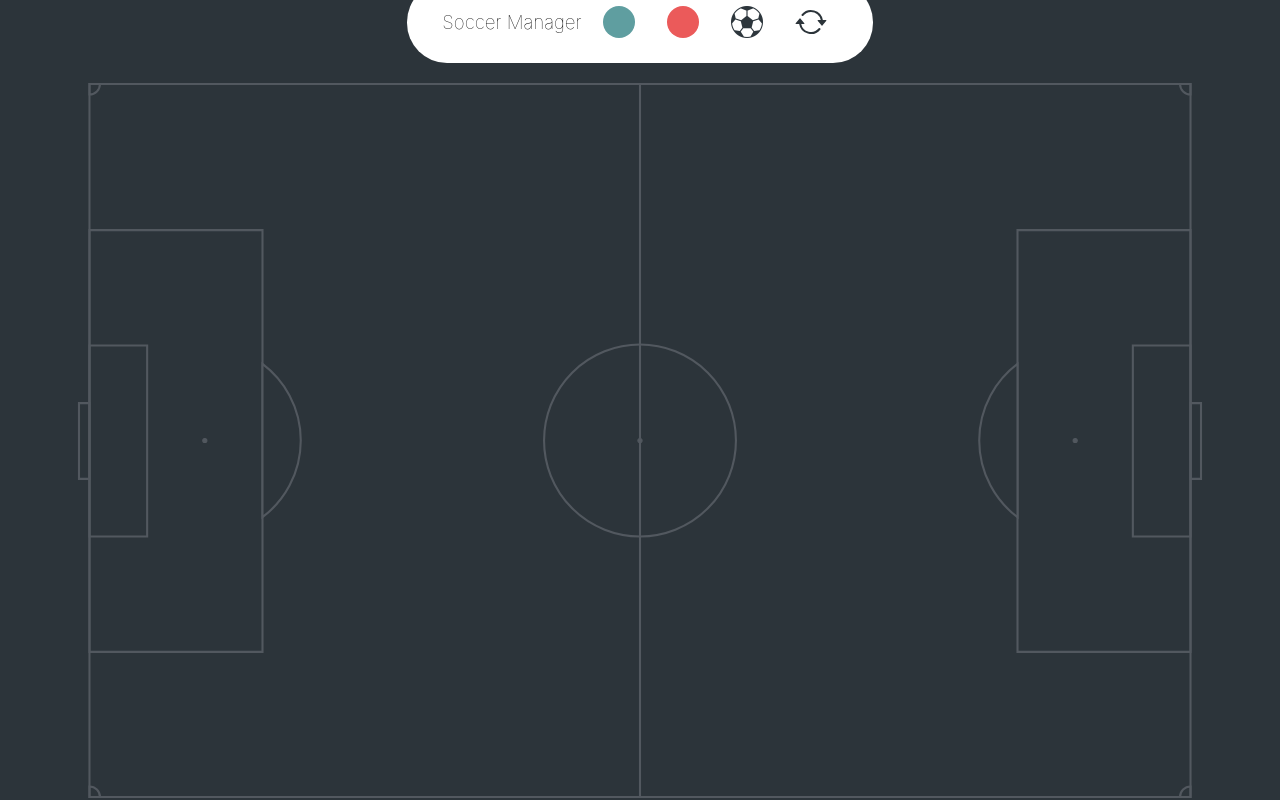
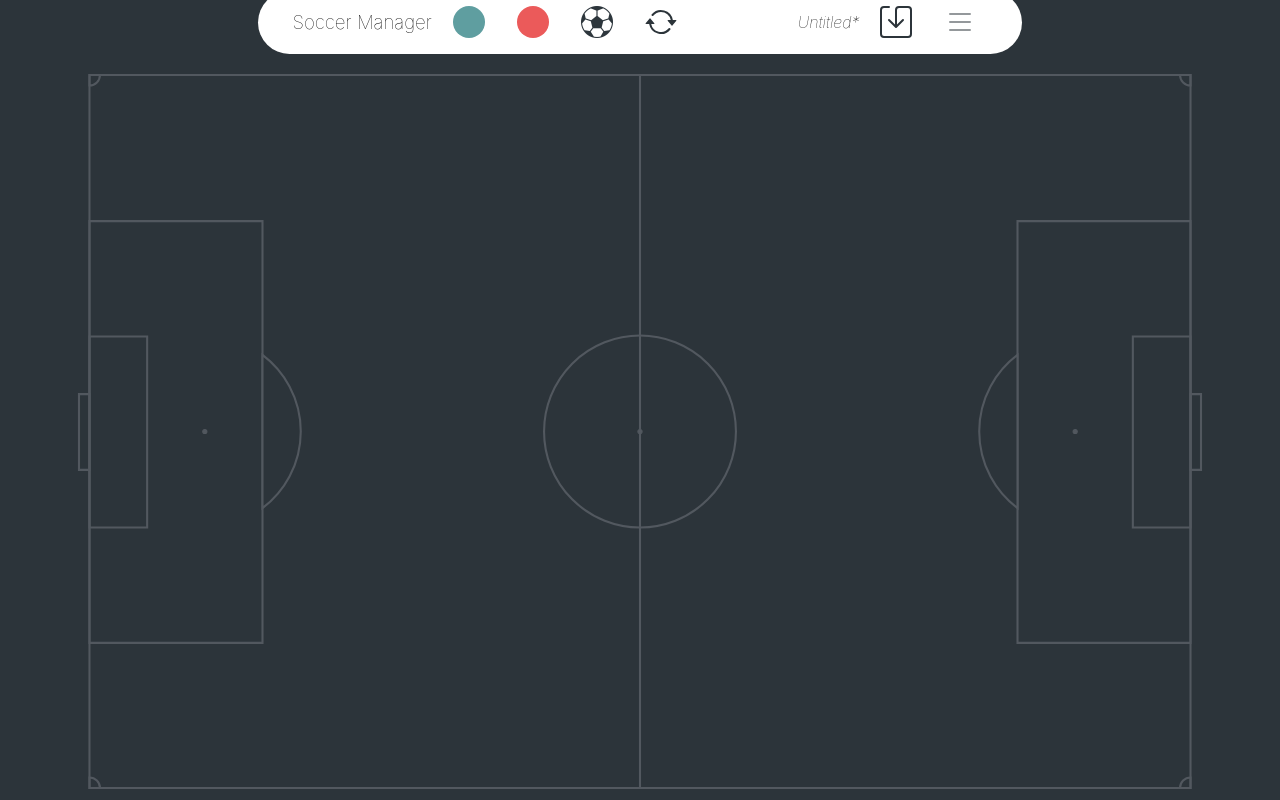
Before and after one commit to fabiolafleitas/soccer-manager-ui, a React (Create React App) app: page / in a window 1280 px wide. Built offline with nearby package versions, Linux system fonts and the light colour scheme.

Commit message:
Add menu and restric available position for new elements

```diff
--- a/src/App.js
+++ b/src/App.js
@@ -45,6 +45,7 @@ function App() {
   return (
     <div className="main-container">
       <Toolbar selectedItem={selectedItem}
+              tacticGroupName={tacticGroup.name}
               onItemClick={handleItemSelection}
               onResetClick={handleIsResetClick} />
       <div className="field-container">
--- a/src/components/Board.js
+++ b/src/components/Board.js
@@ -5,10 +5,38 @@ const setBoardDimensions = (rows, columns) => {
   return [...Array(rows*columns).keys()].map(index => index + 1);
 }
 
+const getXY = (positionIndex) => {
+  const y = Math.floor(positionIndex/60)+1;
+  const x = positionIndex - ((y-1)*60);
+  return [x,y];
+}
+
+const getPostionFromXY = (x,y) => {
+  return x + ((y-1)*60);
+}
+
+const calculateElementPositions = (positionIndex) => {
+  const [x, y] = getXY(positionIndex);
+  console.log(x, y);
+
+  return [
+    positionIndex,
+    getPostionFromXY(x-1,y-1), //up left
+    getPostionFromXY(x,y-1), //up
+    getPostionFromXY(x+1,y-1), //up right
+    getPostionFromXY(x-1,y), //left
+    getPostionFromXY(x+1,y), //righ
+    getPostionFromXY(x-1,y+1), //down left
+    getPostionFromXY(x,y+1), //down
+    getPostionFromXY(x+1,y+1)//down right
+  ];
+}
+
 export default function Board(props) {
   const { selectedItem, isReset, onResetRestart, tacticGroup } = props;
 
   const [elements, setElements] = useState([]);
+  const [elementsPosition, setElementsPosition] = useState([]);
   /* Fixed board size 60 columns and 40 rows */
   const [board] = useState(() => setBoardDimensions(40,60));
 
@@ -23,9 +51,6 @@ export default function Board(props) {
       onResetRestart();
     }
   }, [isReset, onResetRestart]);
-
-  //  const places = [...Array(2400).keys()].map(place => place + 1);
-
 
   const totalElementsOnBoard = {
       team1: elements.length > 0 ? elements.filter(element => element.attribute.team === 'team1').length : 0,
@@ -47,6 +72,13 @@ export default function Board(props) {
         return;
       }
     }
+
+    if(elementsPosition.includes(positionIndex)){
+      return;
+    }
+
+    const elementSpace = calculateElementPositions(positionIndex);
+    setElementsPosition([...elementsPosition, ...elementSpace]);
 
     const element = {
       id: positionIndex,
--- a/src/components/Toolbar.js
+++ b/src/components/Toolbar.js
@@ -1,10 +1,11 @@
-import React from 'react';
+import React, { useState } from 'react';
 import Icon from './UI/Icon';
 import ball from '../assets/images/ball.png';
 import styles from './Toolbar.module.css';
 
 export default function Toolbar(props) {
-  const {selectedItem} = props;
+  const {selectedItem, tacticGroupName} = props;
+  const [savedTactics, setSaveTactics] = useState([]);
 
   const handleItemSelection = (item) => {
     props.onItemClick(item);
@@ -39,12 +40,38 @@ export default function Toolbar(props) {
           </button>
         </li>
         <li>
-          <button className={styles.toolbarBtn}
+          <button className={styles.toolbarBtn} title="Reset"
                   onClick={handleResetClick}>
             <Icon type="reset" color="black" />
           </button>
         </li>
       </ul>
+
+      <ul className={styles.menu}>
+        <li>
+          <h4 className={`${tacticGroupName === 'Untitled' ? styles.unsaved : ''}`}>
+            {tacticGroupName}
+            <span>*</span>
+          </h4>
+        </li>
+        <li>
+          <button className={styles.toolbarBtn} title="Save">
+            <Icon type="save" color="black" />
+          </button>
+        </li>
+        <li>
+          <div className={`${styles.dropdown} ${savedTactics.length === 0 ? styles.disabled : ''}`}>
+            <button className={styles.toolbarBtn} disabled={savedTactics.length === 0}>
+              <Icon type="list" color="black" />
+            </button>
+            <div className={styles.dropdownContent}>
+              <button className={styles.toolbarBtn}>Saved Tactic 1</button>
+              <button className={styles.toolbarBtn}>Saved Tactic 2</button>
+              <button className={styles.toolbarBtn}>Saved Tactic 3</button>
+            </div>
+          </div>
+        </li>
+      </ul>
     </div>
   );
 }
--- a/src/components/Toolbar.module.css
+++ b/src/components/Toolbar.module.css
@@ -1,7 +1,9 @@
 .toolbar {
+  display: flex;
+  justify-content: space-between;
   background-color: var(--bg-secondary);
   border-radius: 40px;
-  padding: 10px 30px;
+  padding: 0 30px;
 }
 
 .toolbar ul {
@@ -18,8 +20,12 @@
   padding: 0 5px;
 }
 
-.toolbar h3 {
+.toolbar h3, .toolbar h4 {
   font-weight: 100;
+}
+
+.unsaved {
+  font-style: italic;
 }
 
 .toolbar img {
@@ -43,6 +49,10 @@
   background-color: var(--bg-secondary-hover);
 }
 
+.toolbarBtn:disabled {
+  opacity: .5;
+}
+
 .active {
   border: 1px solid transparent;
 }
@@ -58,3 +68,40 @@
 .activeBall {
   border-color: var(--bg-primary);
 }
+
+.disabled {
+  pointer-events: none;
+}
+
+.menu {
+  margin-left: 100px !important;
+}
+
+.dropdown {
+  position: relative;
+}
+
+.dropdownContent {
+  display: none;
+  position: absolute;
+  background-color: var(--bg-secondary);
+  width: max-content;
+  border-radius: 0 10px 10px;
+  /* box-shadow: 0px 8px 16px 0px rgba(0,0,0,0.2); */
+  padding: 12px 16px;
+  z-index: 2000;
+}
+
+.dropdown:hover .dropdownContent {
+  display: flex;
+  flex-direction: column;
+}
+
+.dropdownContent button {
+  /* color: var(--bg-primary);
+  padding: 12px 16px;
+  text-decoration: none;
+  display: block; */
+  padding: 10px 30px !important;
+  border-radius: 0 !important;
+}
--- a/src/components/UI/Icon.js
+++ b/src/components/UI/Icon.js
@@ -2,6 +2,8 @@ import React from 'react';
 import CircleSVG from './CircleSVG';
 import BallSVG from './BallSVG';
 import ResetSVG from './ResetSVG';
+import SaveSVG from './SaveSVG'
+import ListSVG from './ListSVG';
 
 export default function Icon({size='32', color='blue', type='circle'}){
 
@@ -27,6 +29,12 @@ export default function Icon({size='32', color='blue', type='circle'}){
   if(type === 'reset'){
     icon = <ResetSVG size={size} color={hexColor}/>
   }
+  if(type === 'save'){
+    icon = <SaveSVG size={size} color={hexColor}/>
+  }
+  if(type === 'list'){
+    icon = <ListSVG size={size} color={hexColor}/>
+  }
 
   return (
     <>
--- /dev/null
+++ b/src/components/UI/ListSVG.js
@@ -0,0 +1,9 @@
+import React from 'react';
+
+export default function ListSVG({size='32', color='#2c343a'}){
+  return (
+    <svg xmlns="http://www.w3.org/2000/svg" width={size} height={size} fill={color} className="bi bi-list" viewBox="0 0 16 16">
+      <path fillRule="evenodd" d="M2.5 12a.5.5 0 0 1 .5-.5h10a.5.5 0 0 1 0 1H3a.5.5 0 0 1-.5-.5zm0-4a.5.5 0 0 1 .5-.5h10a.5.5 0 0 1 0 1H3a.5.5 0 0 1-.5-.5zm0-4a.5.5 0 0 1 .5-.5h10a.5.5 0 0 1 0 1H3a.5.5 0 0 1-.5-.5z"/>
+    </svg>
+  );
+}
--- /dev/null
+++ b/src/components/UI/SaveSVG.js
@@ -0,0 +1,9 @@
+import React from 'react';
+
+export default function SaveSVG({size='32', color='#2c343a'}){
+  return (
+    <svg xmlns="http://www.w3.org/2000/svg" width={size} height={size} fill={color} className="bi bi-save" viewBox="0 0 16 16">
+      <path d="M2 1a1 1 0 0 0-1 1v12a1 1 0 0 0 1 1h12a1 1 0 0 0 1-1V2a1 1 0 0 0-1-1H9.5a1 1 0 0 0-1 1v7.293l2.646-2.647a.5.5 0 0 1 .708.708l-3.5 3.5a.5.5 0 0 1-.708 0l-3.5-3.5a.5.5 0 1 1 .708-.708L7.5 9.293V2a2 2 0 0 1 2-2H14a2 2 0 0 1 2 2v12a2 2 0 0 1-2 2H2a2 2 0 0 1-2-2V2a2 2 0 0 1 2-2h2.5a.5.5 0 0 1 0 1H2z"/>
+    </svg>
+  );
+}
```
